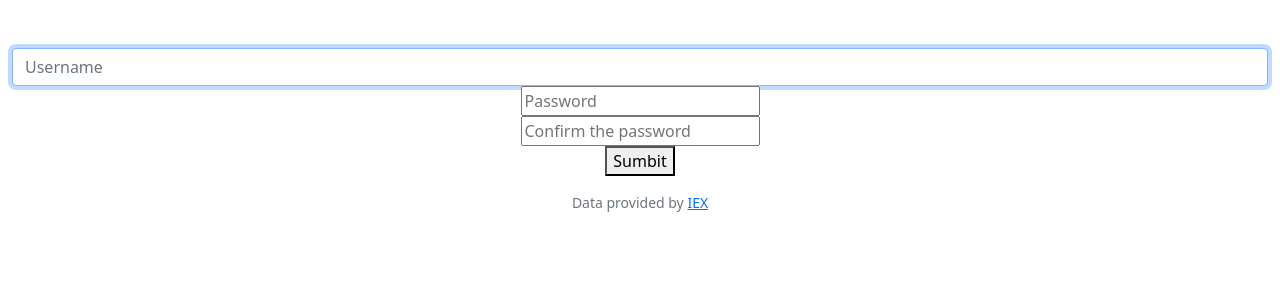
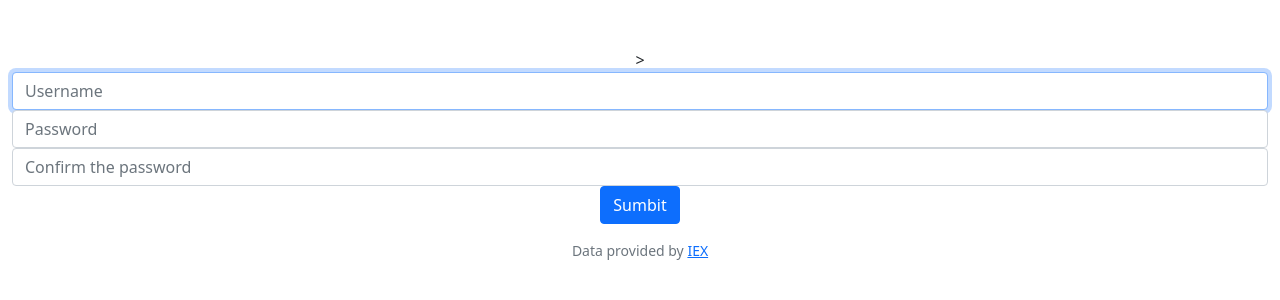
Before and after one commit to jellyfishing2346/CS-50, a Flask app: page /register in a window 1280 px wide. Shown: the part 76-376 px from the top of the page. Run offline with Flask 2, Linux system fonts and the light colour scheme; some libraries are stand-ins or nearby versions.

Commit message:
automated commit by check50 [check50=True]

```diff
--- a/templates/register.html
+++ b/templates/register.html
@@ -4,17 +4,17 @@
     Register
 {% endblock %}></a>
 
-{% block main %}
+<a{% block main %}></a>
     <form action="/register" method="post">
         <div class="form-group">
          <input autocomplete="off" autofocus class="form-control" name="username" placeholder="Username" type="text">
         </div>
         <div class="form-group">
-            <input name="password" placeholder="Password" type="password">
+            <input class="form-control" name="password" placeholder="Password" type="password">
         </div>
         <div class="form-group">
-            <input name="confirmation" placeholder="Confirm the password" type="password">
+            <input class="form-control" name="confirmation" placeholder="Confirm the password" type="password">
         </div>
-        <button class="button button-primary" type="sumbit">Sumbit</button>
+        <button class="btn btn-primary" type="sumbit">Sumbit</button>
     </form>
 <a {% endblock %}></a>
```
